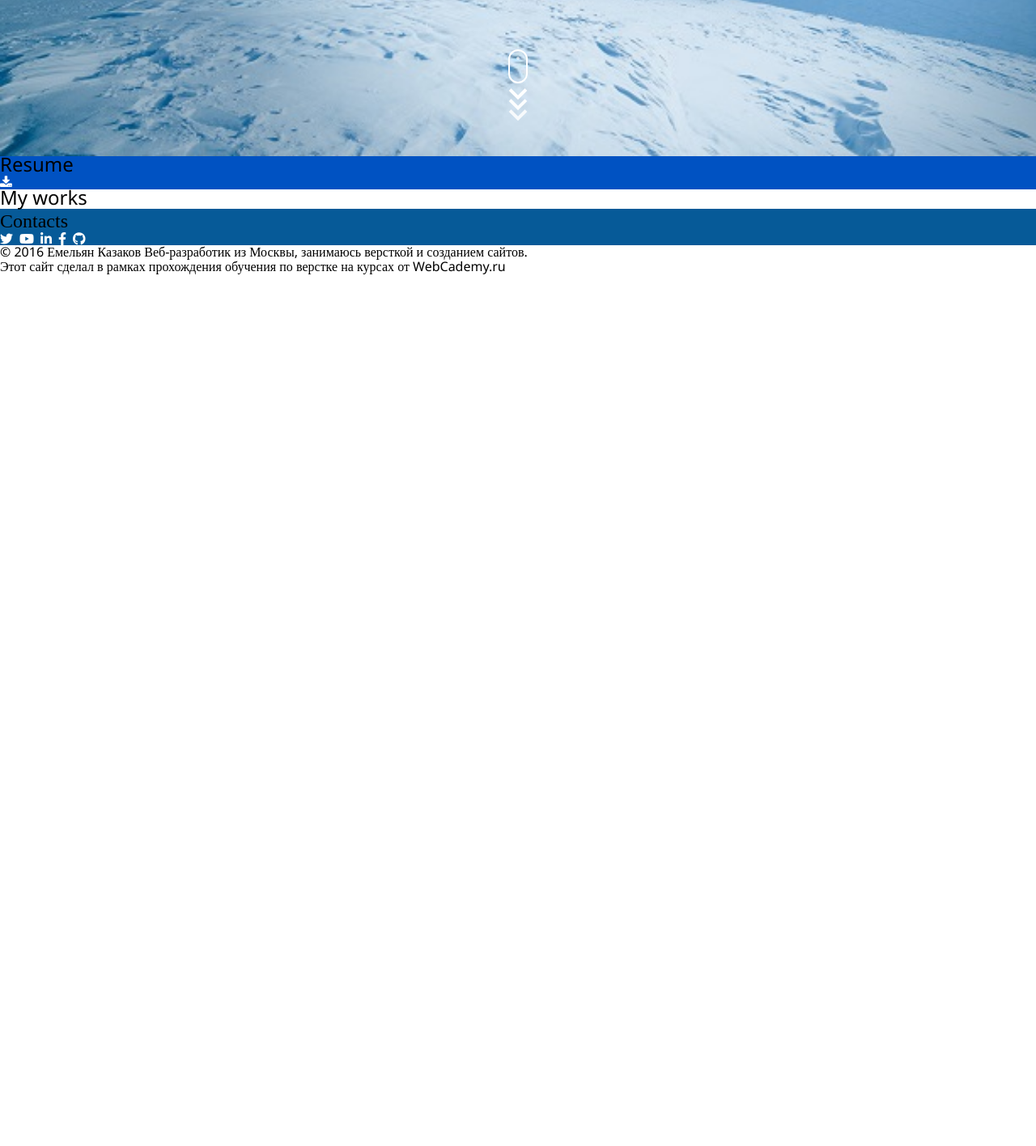
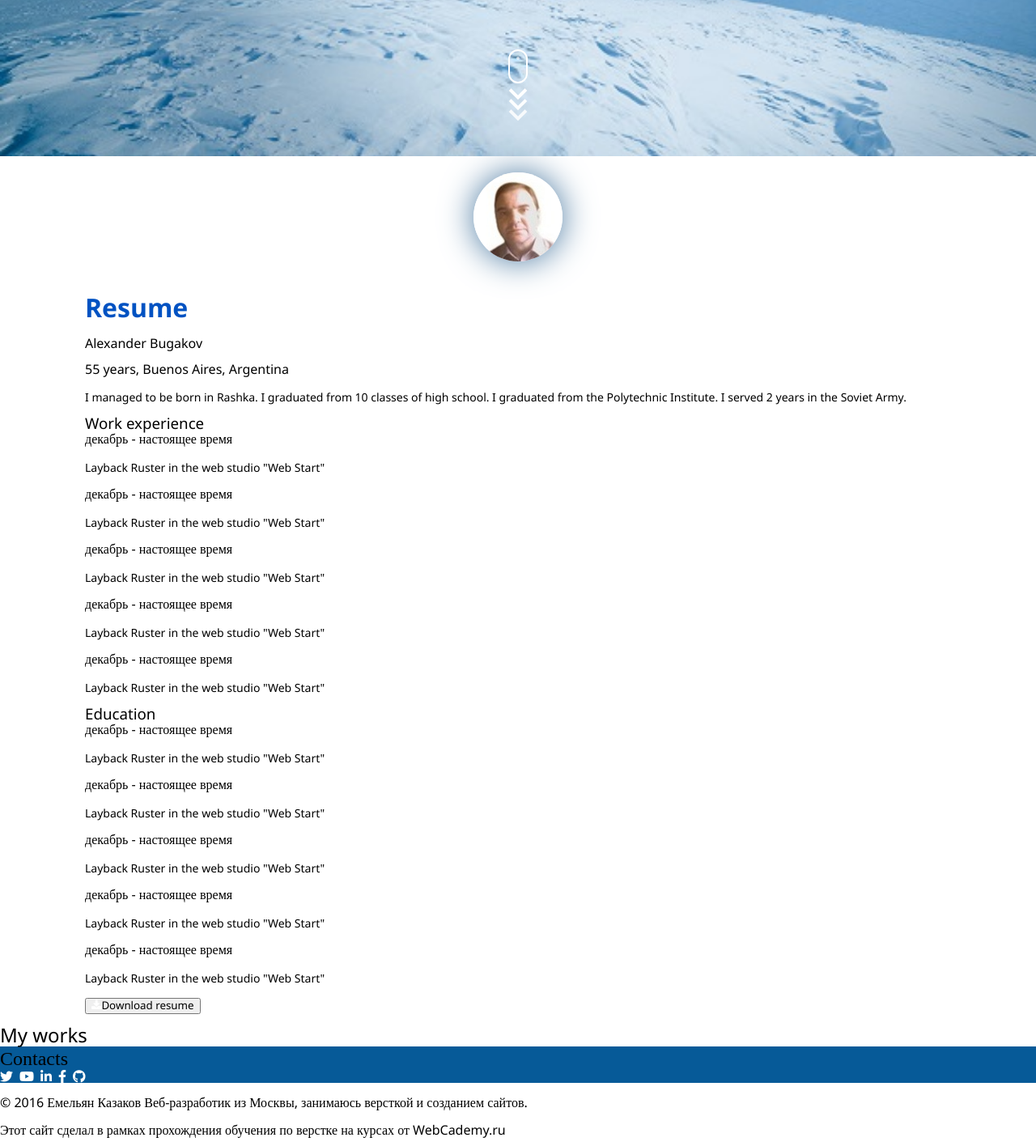
Before and after one commit to enterkvas/dz_19_portfolio, a plain HTML site: page index.html in a window 1280 px wide. Shown: the part 607-2023 px from the top of the page at 81% size. Before the commit the page ends 946 px from the top, so only its background shows below. Drawn offline with Linux system fonts and the light colour scheme; files whose address does not match are found by name.

Commit message:
The fourth commit: The header block 320 first edit

```diff
--- a/css/variables.css
+++ b/css/variables.css
@@ -1,6 +1,6 @@
 :root {
    --default-fz14: 14px;
-   --default-fz16: 16px;
+   /* --default-fz16: 16px; */
    --default-fz32: 32px;
    --default-text-white: #fff;
    --default-text-blue-dark: #0052c2;
--- a/index.html
+++ b/index.html
@@ -26,12 +26,12 @@
             <li class="menu__item"><a href="#">contacts</a></li>
           </ul>
         </nav>
-            <div class="my-photo">
+        <div class="user-photo user-photo--shadow">
           <img src="img/images/images-myPhoto/myPhoto_1.jpg" alt="My photo">
         </div>
         <div class="header__text">
           <h1 class="header__title">Aleksandr Bugakov</h1>
-               <p class="header__subtitle">HTML Site Developer</p>
+          <h2 class="header__subtitle">HTML Site Developer</h2>
         </div>
         <a href="#resume" class="mouse_scroll">
           <div class="mouse">
@@ -47,12 +47,80 @@
     </header>
 
     <main class="main">
-      <section class="resume">
-         <h2 class="h2-blue">Resume</h2>
-         <i class="fa fa-download"></i>
+      <section class="resume resume__container _container">
+        <div class="user-photo user-photo--big">
+          <img src="img/images/images-myPhoto/myPhoto_1.jpg" alt="">
+        </div>
+        <div class="resume__text">
+          <h2 class="resume__title heading">Resume</h2>
+          <p>Alexander Bugakov</p>
+          <p>55 years, Buenos Aires, Argentina</p>
+          <p class="text">I managed to be born in Rashka. I graduated from 10 classes of high school. I graduated
+            from the Polytechnic Institute. I served 2 years in the Soviet Army.</p>
+          <div class="resume__row">
+            <!-- col-1 -->
+            <div class="resume__col">
+              <div class="resume__item">
+                <div class="resume__experience">
+                  <h3>Work experience</h3>
+                  <div class="resume__couple">
+                    <div class="resume__date">декабрь - настоящее время</div>
+                    <p class="text">Layback Ruster in the web studio "Web Start"</p>
+                  </div>
+                  <div class="resume__couple">
+                    <div class="resume__date">декабрь - настоящее время</div>
+                    <p class="text">Layback Ruster in the web studio "Web Start"</p>
+                  </div>
+                  <div class="resume__couple">
+                    <div class="resume__date">декабрь - настоящее время</div>
+                    <p class="text">Layback Ruster in the web studio "Web Start"</p>
+                  </div>
+                  <div class="resume__couple">
+                    <div class="resume__date">декабрь - настоящее время</div>
+                    <p class="text">Layback Ruster in the web studio "Web Start"</p>
+                  </div>
+                  <div class="resume__couple">
+                    <div class="resume__date">декабрь - настоящее время</div>
+                    <p class="text">Layback Ruster in the web studio "Web Start"</p>
+                  </div>
+                </div>
+              </div>
+              <!-- col-2 -->
+              <div class="resume__col">
+                <div class="resume__item">
+                  <div class="resume__experience">
+                    <h3>Education</h3>
+                    <div class="resume__couple">
+                      <div class="resume__date">декабрь - настоящее время</div>
+                      <p class="text">Layback Ruster in the web studio "Web Start"</p>
+                    </div>
+                    <div class="resume__couple">
+                      <div class="resume__date">декабрь - настоящее время</div>
+                      <p class="text">Layback Ruster in the web studio "Web Start"</p>
+                    </div>
+                    <div class="resume__couple">
+                      <div class="resume__date">декабрь - настоящее время</div>
+                      <p class="text">Layback Ruster in the web studio "Web Start"</p>
+                    </div>
+                    <div class="resume__couple">
+                      <div class="resume__date">декабрь - настоящее время</div>
+                      <p class="text">Layback Ruster in the web studio "Web Start"</p>
+                    </div>
+                    <div class="resume__couple">
+                      <div class="resume__date">декабрь - настоящее время</div>
+                      <p class="text">Layback Ruster in the web studio "Web Start"</p>
+                    </div>
+                  </div>
+                </div>
+              </div>
+            </div>
+          </div>
+          <!-- <i class="fa fa-download"></i> -->
+          <button><i class="fa fa-download"></i>Download resume</button>
+          </p>
       </section>
-      <section class="my__works">
-         <h2 class="h2-blue">My works</h2>
+      <section class="works">
+        <h2 class="works__title h2-blue">My works</h2>
       </section>
       <section class="contacts">
         <h2 class="h2-white">Contacts</h2>
@@ -65,6 +133,7 @@
         </div>
       </section>
     </main>
+
     <footer class="footer">
       <div class="footer__container">
         <div class="footer__content">
--- a/js/script.js
+++ b/js/script.js
@@ -2,9 +2,11 @@
 // Burger menu
 const nav = document.querySelector('.navigation'),
    iconBurger = document.querySelector('.burger-btn'),
-   navList = document.querySelector('.menu');
+   navList = document.querySelector('.menu'),
+   container = document.querySelector('._container');
 iconBurger.addEventListener("click", function(e) {
    iconBurger.classList.toggle('_active');
    navList.classList.toggle('_active');
+   container.
    window.scrollTo({ top: 0, behavior: 'smooth' });
 });
--- a/scss/base/_base.scss
+++ b/scss/base/_base.scss
@@ -11,3 +11,15 @@ body {
 body {
    font-family: 'Noto Sans';
 }
+
+p {
+   margin-bottom: 10px;
+}
+
+.text {
+   // font-size: 1em;
+   font-size: var(--default-fz14);
+   // line-height: 28px;
+   line-height: calc(26 / 14);
+   font-weight: 400;
+}
--- a/scss/base/_null_styles.scss
+++ b/scss/base/_null_styles.scss
@@ -1,4 +1,4 @@
-body,h1,h2,h3,h4,h5,h6,p,ul,ol,li {
+body,h1,h2,h3,h4,h5,h6,ul,ol,li {
    padding: 0;
    margin: 0;
    border: 0;
--- a/scss/blocks/_burger-btn.scss
+++ b/scss/blocks/_burger-btn.scss
@@ -3,34 +3,53 @@
   width: 33px;
   height: 28px;
   margin-right: 15px;
-   place-self: end;
+  // place-self: end;
+  top: 35px;
   right: 0;
   z-index: 1;
 
-   & span, &::before, &::after {
+  & span,
+  &::before,
+  &::after {
     position: absolute;
     width: 100%;
     height: 17%;
     background-color: #fff;
     transition: all .3s ease 0s;
   }
-   &::before, &::after {content: "";}
-   &::before {top: 0;}
-   &::after {bottom: 0;}
+
+  &::before,
+  &::after {
+    content: "";
+  }
+
+  &::before {
+    top: 0;
+  }
+
+  &::after {
+    bottom: 0;
+  }
+
   & span {
     top: 50%;
     transform: translate(0px, -50%);
   }
+
   &._active span {
     transform: scale(0) translate(0px, -50%);
   }
-   &._active::before, &._active::after {
+
+  &._active::before,
+  &._active::after {
     top: 50%;
     height: 25%;
   }
+
   &._active::before {
     transform: rotate(-45deg) translate(3px, -50%);
   }
+
   &._active::after {
     transform: rotate(45deg) translate(-3px, -50%);
   }
--- a/scss/blocks/_heading.scss
+++ b/scss/blocks/_heading.scss
@@ -0,0 +1,11 @@
+.heading {
+   font-family: 'Noto Sans';
+	font-size: 32px;
+	line-height: 1.2;
+	font-weight: 700;
+	color: #0052c2;
+}
+
+.heading-white {
+   color: var(--default-text-white);
+}
--- a/scss/blocks/_menu.scss
+++ b/scss/blocks/_menu.scss
@@ -3,13 +3,15 @@
    left: -150%;
    background-color: rgba(6, 33, 55, 0.9);
    padding-top: 120px;
+   // margin-left: -15px;
+   // margin-right: -15px;
    width: 100%;
    text-align: center;
    top: 30px;
    transition: all 0.5s ease 0s;
 
    &._active {
-      top: -30px;
+      top: 0px;
       left: 0;
       height: 100vh;
       transition: all 0.5s ease 0s;
--- a/scss/blocks/_navigation.scss
+++ b/scss/blocks/_navigation.scss
@@ -1,5 +1,5 @@
 .navigation {
-   position: relative;
+   // position: relative;
 }
 
 @media (min-width: 768px) {
--- a/scss/blocks/_my-photo.scss
+++ b/scss/blocks/_user-photo.scss
@@ -1,11 +1,11 @@
-.my-photo {
+.user-photo {
+   height: 110px;
+   width: 110px;
    margin-left: auto;
    margin-right: auto;
    margin-bottom: 40px;
    margin-top: 20px;
    overflow: hidden;
-   width: 110px;
-   height: 110px;
    border-radius: 80px;
    box-shadow: 0px 0px 40px 0px #48779f;
 }
--- a/scss/sections/_cv.scss
+++ /dev/null
@@ -1,3 +0,0 @@
-.resume {
-   background-color: #0052c2;
-}
--- /dev/null
+++ b/scss/sections/_resume.scss
@@ -0,0 +1,3 @@
+.resume {
+   // background-color: #0052c2;
+}
--- /dev/null
+++ b/scss/sections/_works.scss
@@ -0,0 +1,3 @@
+.my__works {
+   background-color: green;
+}
--- a/scss/style.scss
+++ b/scss/style.scss
@@ -32,12 +32,12 @@
 @import "blocks/card";
 @import "blocks/heading";
 @import "blocks/menu";
-@import "blocks/my-photo";
+@import "blocks/user-photo";
 @import "blocks/navigation";
 @import "blocks/social-icons";
 
 @import "sections/contacts";
-@import "sections/cv";
+@import "sections/resume";
 @import "sections/footer";
 @import "sections/header";
-@import "sections/my_works";
+@import "sections/works";
```
Also changed, not shown: css/style.css, scss/sections/_my_works.scss (deleted). Lines whose indentation alone changed are shown as unchanged.
